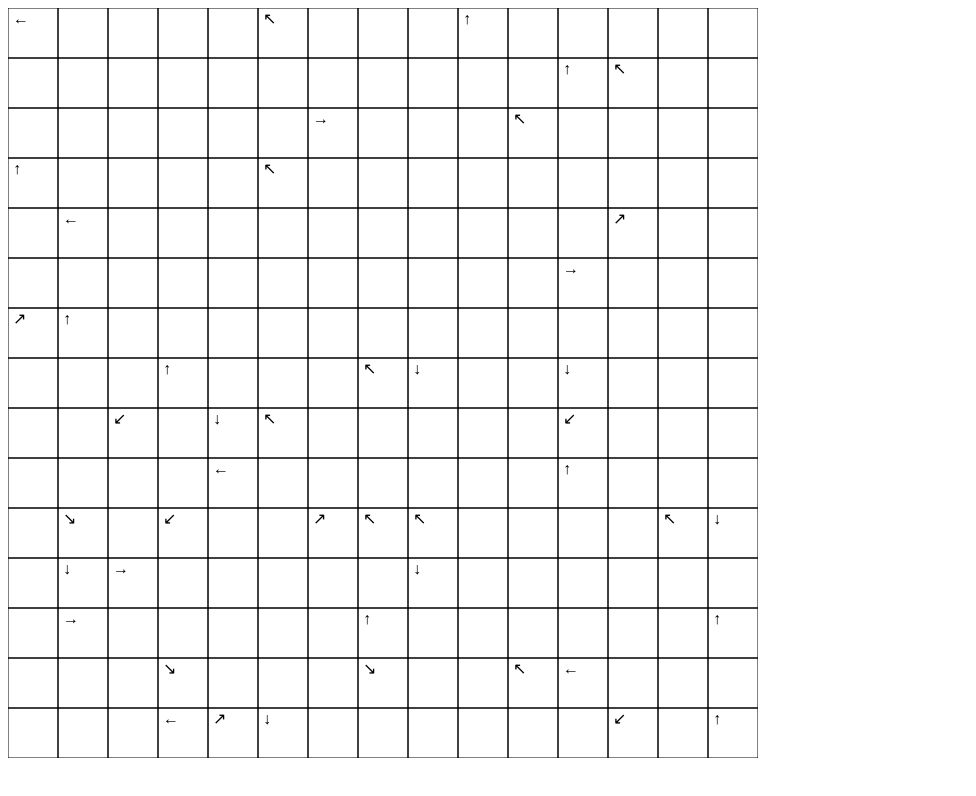
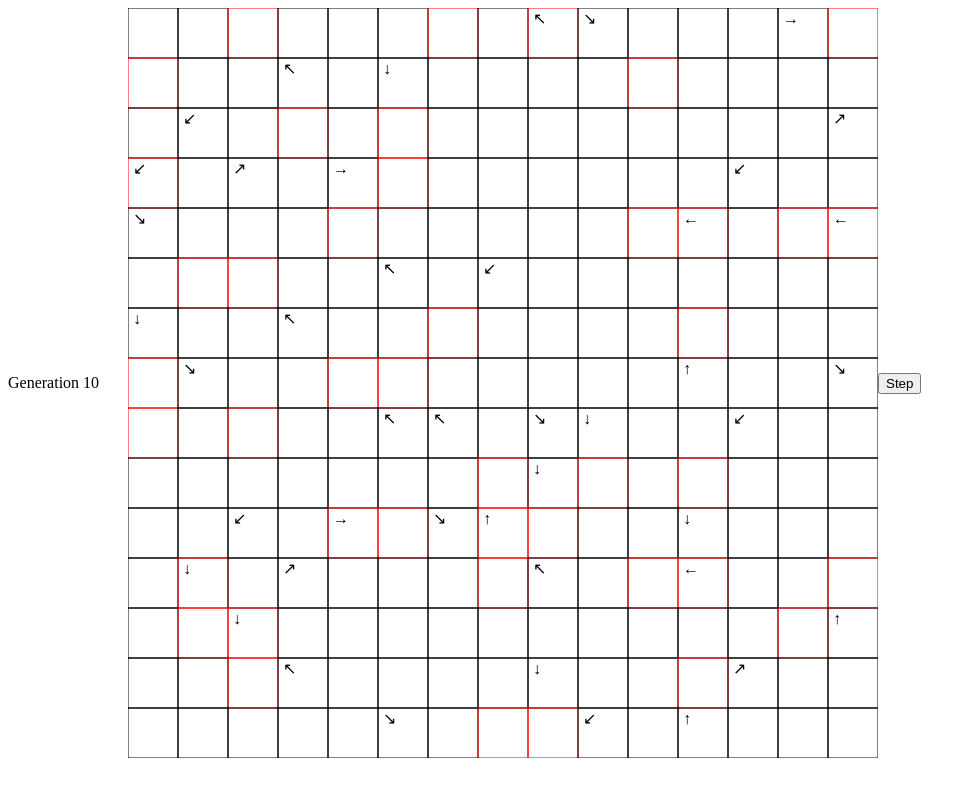
Before and after one commit to dolev-goaz/world-simulation, a website built with Vite: page index.html in a window 1280 px wide. Shown: the whole page, without its empty margins (0-976 px from the left). Built offline with nearby package versions, Linux system fonts and the light colour scheme.

Commit message:
step button and generation counter, shows which cells are affected by wind

```diff
--- a/index.html
+++ b/index.html
@@ -5,6 +5,12 @@
     <link rel="icon" type="image/svg+xml" href="/vite.svg" />
     <meta name="viewport" content="width=device-width, initial-scale=1.0" />
     <title>Vite + TS</title>
+    <style>
+      body {
+        display: flex;
+        align-items: center;
+      }
+    </style>
   </head>
   <body>
     <script type="module" src="/src/main.ts"></script>
--- a/src/main.ts
+++ b/src/main.ts
@@ -1,15 +1,23 @@
 import { Simulation } from "./simulation/simulation";
-import config from "./config.json";
+import config from "./config.json"
+
 
 const simulation = new Simulation();
+function step() {
+    simulation.calcNextGen();
+    simulation.map.draw();
+    simulation.moveNextGen();
+}
+const button = document.createElement("button");
+button.innerText = "Step"
+button.onclick = step;
+document.body.appendChild(button)
 
-let iteration = 0;
-do {
-    simulation.map.draw();
-    simulation.step();
-    await sleep(1000);
-    ++iteration;
-} while (iteration < config.StepCount);
+for (let i = 0; i < config.StepCount - 1; ++i) {
+    step();
+    await sleep(800)
+}
+button.click();
 
 function sleep(time: number) {
     return new Promise((resolve) => {
--- a/src/simulation/cell.ts
+++ b/src/simulation/cell.ts
@@ -2,6 +2,7 @@ import { DirectionArrows, TDirection } from "./direction";
 
 export type SimulationFields = {
     windDirection: TDirection;
+    strokeColor: string;
 }
 
 export type Cell = {
@@ -24,7 +25,8 @@ export function createCell(indexX: number, indexY: number, drawSize: number, win
         drawX: indexX * drawSize,
         drawY: indexY * drawSize,
         currentGenerationFields: {
-            windDirection: windDirection
+            windDirection: windDirection,
+            strokeColor: 'black',
         },
         nextGenerationFields: {},
     }
@@ -36,6 +38,7 @@ export function drawCell(ctx: CanvasRenderingContext2D, cell: Cell) {
 }
 
 function drawOutline(ctx: CanvasRenderingContext2D, cell: Cell) {
+    ctx.strokeStyle = cell.currentGenerationFields.strokeColor;
     ctx.strokeRect(cell.drawX, cell.drawY, cell.drawSize, cell.drawSize);
 }
 
--- a/src/simulation/simulation.ts
+++ b/src/simulation/simulation.ts
@@ -9,7 +9,15 @@ export class Simulation {
     map: WorldMap;
     cellNeighbors: Map<Cell, Neighbors>; // this is by reference so its fine
 
+    generation: number;
+    private generationHeader: HTMLDivElement;
+
     constructor() {
+        this.generation = 0;
+        this.generationHeader = document.createElement('div');
+        document.body.appendChild(this.generationHeader);
+        this.updateHeader();
+
         this.map = new WorldMap(config.CellsInRow, config.CellsInColumn, config.CellSize);
 
         this.cellNeighbors = new Map();
@@ -19,9 +27,23 @@ export class Simulation {
         });
     }
 
-    step() {
+    private updateHeader() {
+        const maxLength = 'Generation '.length + 4; // 4 digit generations
+        this.generationHeader.style.width = `${maxLength}ch`
+        this.generationHeader.innerText = `Generation ${this.generation}`;
+    }
+
+    calcNextGen() {
+        this.map.cells.forEach((cell) => {
+            cell.nextGenerationFields.strokeColor = 'black';
+        });
         this.map.cells.forEach(this.calculateCellNextGen.bind(this));
+    }
+    moveNextGen() {
         this.map.cells.forEach(this.moveCellNextGen.bind(this));
+
+        ++this.generation;
+        this.updateHeader();
     }
 
     private moveCellNextGen(cell: Cell) {
@@ -29,7 +51,6 @@ export class Simulation {
         cell.nextGenerationFields = {};
     }
 
-    // TODO: should only affect the next generation's cell, not current cell
     private calculateCellNextGen(cell: Cell) {
         const neighbors = this.cellNeighbors.get(cell);
         if (!neighbors) throw new Error("Invalid cell");
@@ -37,8 +58,11 @@ export class Simulation {
         this.updateCellWind(cell, neighbors);
     }
 
+    // wind is only updated according to neighbors, not including the actual cell
     private updateCellWind(cell: Cell, neighbors: Neighbors) {
         const affectingNeighbors = this.getNeighborsAffectingWind(cell, neighbors);
+
+        if (affectingNeighbors.length != 0) cell.currentGenerationFields.strokeColor = 'red';
 
         const newVector = affectingNeighbors
             .map((neighbor) => DirectionVectors[neighbor.currentGenerationFields.windDirection])
@@ -58,10 +82,10 @@ export class Simulation {
             const neighborInDirection = neighbors[direction];
             if (!neighborInDirection) return;
 
+            if (neighborInDirection.currentGenerationFields.windDirection === Direction.None) return;
             const neighborDirectionVector = DirectionVectors[direction];
             const neighborWindDirectionVector = DirectionVectors[neighborInDirection.currentGenerationFields.windDirection];
 
-            // console.log(neighborInDirection, neighborDirectionVector, neighborWindDirectionVector)
             const [dx, dy] = addDirections(neighborDirectionVector, neighborWindDirectionVector);
 
             // if the forces are opposing- the neighbor's wind affects the cell
@@ -86,8 +110,10 @@ export class Simulation {
     }
 
     private getNeighbor(cell: Cell, [dx, dy]: [number, number]) {
-        const xIndex = (cell.indexX + dx) % config.CellsInRow;
-        const yIndex = (cell.indexY + dy) % config.CellsInColumn;
+        // neighbors are found cyclically- leftmost cell has the rightmost cell as its neighbor
+        // bottom-most cell has the top-most cell as its neighbor
+        const xIndex = (cell.indexX + dx + config.CellsInRow) % config.CellsInRow;
+        const yIndex = (cell.indexY + dy + config.CellsInColumn) % config.CellsInColumn;
 
         return this.map.cells[yIndex * config.CellsInRow + xIndex];
     }
```
